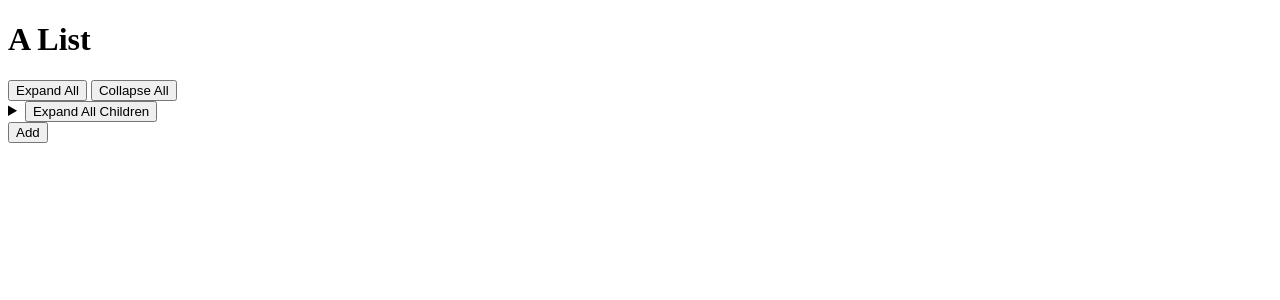
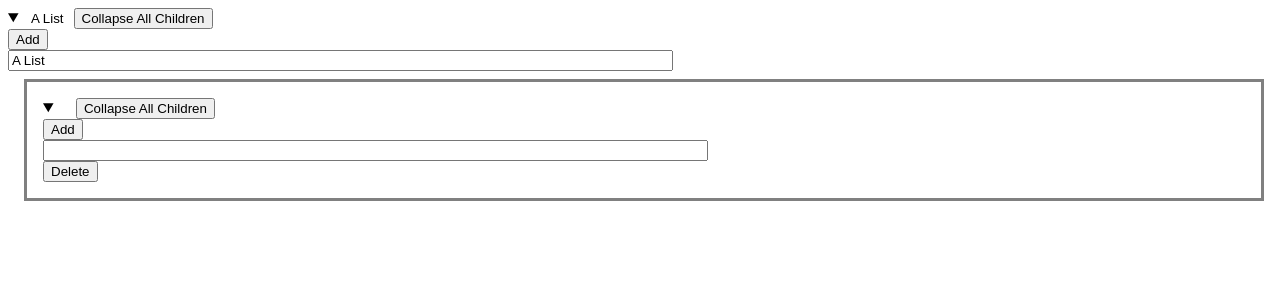
Before and after one commit to chhotii-alex/hierarchical-todo, a SvelteKit app: page / in a window 1280 px wide. Both pictures are taken after a click on the button "Add". Shown: the top 300 px of the page. Built offline with nearby package versions, Linux system fonts and the light colour scheme.

Commit message:
use event dispatch; formatting

```diff
--- a/src/routes/+page.svelte
+++ b/src/routes/+page.svelte
@@ -1,17 +1,8 @@
 <script>
-  import Todos from "./components/Todos.svelte";
-  import { createNewList, expandAll, collapseAll } from './todos.js';
+    import OneTodo from "./components/OneTodo.svelte";
+    import { createNewList, expandAll, collapseAll } from "./todos.js";
 
-  let data = createNewList();
+    let data = createNewList();
 </script>
 
-<h1>
-  A List
-</h1>
-<button on:click={ () => data = expandAll(data) } >
-   Expand All
-</button>
-<button on:click={ () => data = collapseAll(data) } >
-   Collapse All
-</button>
-<Todos {data}  />
+<OneTodo name="A List" completed={false} expanded={true} bind:children={data} />
--- a/src/routes/components/OneTodo.svelte
+++ b/src/routes/components/OneTodo.svelte
@@ -1,16 +1,23 @@
+<script>
+  import { createEventDispatcher } from "svelte";
 
-<script>
-
-   import * as todos from '../todos.js';
-   import Todos from './Todos.svelte';
+  import * as todos from "../todos.js";
+  import Todos from "./Todos.svelte";
 
   export let name;
-   export let completed;
   export let expanded;
   export let children;
 
-   export let hasExpandedItems;
-   export let hasCollapsedItems;
+  const dispatch = createEventDispatcher();
+
+  let hasExpandedItems;
+  let hasCollapsedItems;
+
+  function addChild() {
+    todos.addNewItem(children);
+    expanded = true;
+    children = children;
+  }
 
   function expand() {
     expanded = true;
@@ -23,31 +30,57 @@
   }
 
   $: hasExpandedChildren = todos.hasExpandedItems(children);
-   $: hasExpandedItems = (expanded || hasExpandedChildren );
   $: hasCollapsedChildren = todos.hasCollapsedItems(children);
-   $: hasCollapsedItems = (!expanded || hasCollapsedChildren );
 
+  $: {
+    let oldHasExpandedItems = hasExpandedItems;
+    let oldHasCollapsedItems = hasCollapsedItems;
+    hasExpandedItems = expanded || hasExpandedChildren;
+    hasCollapsedItems = !expanded || hasCollapsedChildren;
+    if (hasExpandedItems && !oldHasExpandedItems) {
+      dispatch("descendentDidExpand");
+    }
+    if (hasCollapsedItems && !oldHasCollapsedItems) {
+      dispatch("descendentDidCollapse");
+    }
+  }
+
+  function descendentDidExpand(event) {
+    hasExpandedChildren = true;
+  }
+
+  function descendentDidCollapse(event) {
+    hasCollapsedChildren = true;
+  }
 </script>
 
-  <details class="todo" bind:open={expanded}  >
+<details class="todo" bind:open={expanded}>
   <summary>
+    <button class="plain">
       {name}
-                    {#if hasCollapsedItems }
-                        <button on:click={ () => expand() } >
-                           Expand All Children
     </button>
+    {#if hasCollapsedItems}
+      <button on:click={() => expand()}> Expand All Children </button>
     {/if}
-                    {#if hasExpandedItems }
-                       <button on:click={ () => collapse() } >
-                          Collapse All Children
+    {#if hasExpandedItems}
+      <button on:click={() => collapse()}> Collapse All Children </button>
+    {/if}
+    <form on:submit|preventDefault={addChild}>
+      <button type="submit" disabled="" class="btn btn__primary btn__lg">
+        Add
       </button>
+    </form>
+  </summary>
+  <input size="80" bind:value={name} />
+  {#if children.length > 0}
+    <div class="boxed">
+      <Todos
+        bind:data={children}
+        on:descendentDidExpand={descendentDidExpand}
+        on:descendentDidCollapse={descendentDidCollapse}
+      />
+    </div>
   {/if}
-                    </summary>
-                    <input bind:value={name} />
-                    <input type=checkbox bind:checked={completed} />
-        <div class="boxed" >
-                     <Todos bind:data={children} />
-        </div>
 </details>
 
 <style>
@@ -66,4 +99,8 @@ div.boxed {
     padding: 1em;
   }
 
+  button.plain {
+    border: none;
+    background-color: inherit;
+  }
 </style>
--- a/src/routes/components/Todos.svelte
+++ b/src/routes/components/Todos.svelte
@@ -1,120 +1,44 @@
 <script>
+  import { createEventDispatcher } from "svelte";
 
-    import * as todos from '../todos.js';
-    import OneTodo from './OneTodo.svelte';
+  import * as todos from "../todos.js";
+  import OneTodo from "./OneTodo.svelte";
 
   export let data;
 
-    function addTodo() {
-        todos.addNewItem(data);
-        data = data;
-    }
+  const dispatch = createEventDispatcher();
+
   function removeTodo(todo) {
     todos.removeItemFromList(todo, data);
     data = data;
   }
 
-    let hasExpandedItems;
-    let hasCollapsedItems;
-
-    $: childDidUpdate(hasExpandedItems, hasCollapsedItems);
-
-    function childDidUpdate() {
-       data = data;
+  function descendentDidExpand(event) {
+    dispatch("descendentDidExpand");
   }
 
+  function descendentDidCollapse(event) {
+    dispatch("descendentDidCollapse");
+  }
 </script>
 
 <div>
   {#each data as todo, index (todo.id)}
-   <OneTodo bind:name={todo.name} bind:completed={todo.completed}
-              bind:expanded={todo.expanded} bind:children={todo.children}
-              bind:hasExpandedItems={hasExpandedItems}
-              bind:hasCollapsedItems={hasCollapsedItems} />
-   {#if todo.completed}
-                   <button type="button" on:click={() => removeTodo(todo)} >
-                     Delete
-                   </button>
+    <OneTodo
+      bind:name={todo.name}
+      bind:expanded={todo.expanded}
+      bind:children={todo.children}
+      on:descendentDidExpand={descendentDidExpand}
+      on:descendentDidCollapse={descendentDidCollapse}
+    />
+    {#if todo.children.length < 1}
+      <button type="button" on:click={() => removeTodo(todo)}> Delete </button>
     {/if}
   {/each}
 </div>
 
-<form on:submit|preventDefault={addTodo}>
-  <button type="submit" disabled="" class="btn btn__primary btn__lg">
-      Add
-  </button>
-</form>
-
 <style>
-
   ul {
     list-style: none;
   }
-
-/* CHECKBOX STYLES */
-.c-cb {
-  box-sizing: border-box;
-  font-family: Arial, sans-serif;
-  -webkit-font-smoothing: antialiased;
-  font-weight: 400;
-  font-size: 1.6rem;
-  line-height: 1.00;
-  display: block;
-  position: relative;
-  min-height: 44px;
-  padding-left: 40px;
-  clear: left;
-}
-.c-cb > label::before,
-.c-cb > input[type="checkbox"] {
-  box-sizing: border-box;
-  top: 10px;
-  left: -1px;
-  width: 30px;
-  height: 30px;
-}
-.c-cb > input[type="checkbox"] {
-  -webkit-font-smoothing: antialiased;
-  cursor: pointer;
-  position: absolute;
-  z-index: 1;
-  margin: 0;
-  opacity: 0;
-}
-.c-cb > label {
-  font-size: inherit;
-  font-family: inherit;
-  line-height: inherit;
-  display: inline-block;
-  margin-bottom: 0;
-  padding: 8px 15px 5px;
-  cursor: pointer;
-  touch-action: manipulation;
-}
-.c-cb > label::before {
-  content: "";
-  position: absolute;
-  border: 2px solid currentcolor;
-  border-radius: 25px;
-  background: transparent;
-}
-.c-cb > label::after {
-  box-sizing: content-box;
-  content: "";
-  position: absolute;
-  top: 11px;
-  left: 9px;
-  width: 18px;
-  height: 7px;
-  transform: rotate(-45deg);
-  border: solid;
-  border-width: 0 0 5px 3px;
-  border-top-color: transparent;
-  opacity: 0;
-  background: transparent;
-}
-.c-cb > input[type="checkbox"]:checked + label::after {
-  opacity: 1;
-}
-
 </style>
--- a/src/routes/todos.js
+++ b/src/routes/todos.js
@@ -6,13 +6,12 @@ export function createNewList() {
 }
 
 export function createNewItem(newTodoId) {
-  return {
-      id: newTodoId,
-      name: "",
-      completed: false,
-      expanded: false,
-      children: createNewList(),
-  };
+    return {
+        id: newTodoId,
+        name: "",
+        expanded: true,
+        children: createNewList(),
+    };
 }
 
 export function addItemToList(item, theList) {
@@ -45,7 +44,7 @@ export function removeChild(child, parent) {
 }
 
 export function maxIdForList(theList) {
-    let ids = theList.map( t => maxIdForItem(t) );
+    let ids = theList.map(t => maxIdForItem(t));
     return Math.max(...ids, 0);
 }
 
```
Lines whose indentation alone changed are shown as unchanged.
